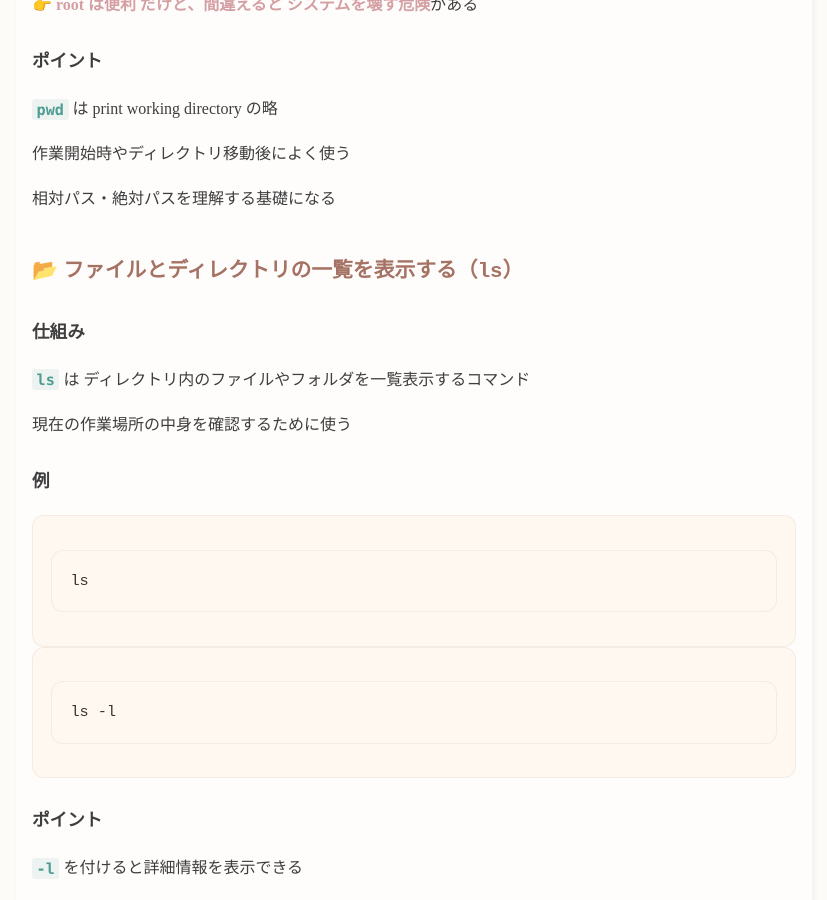
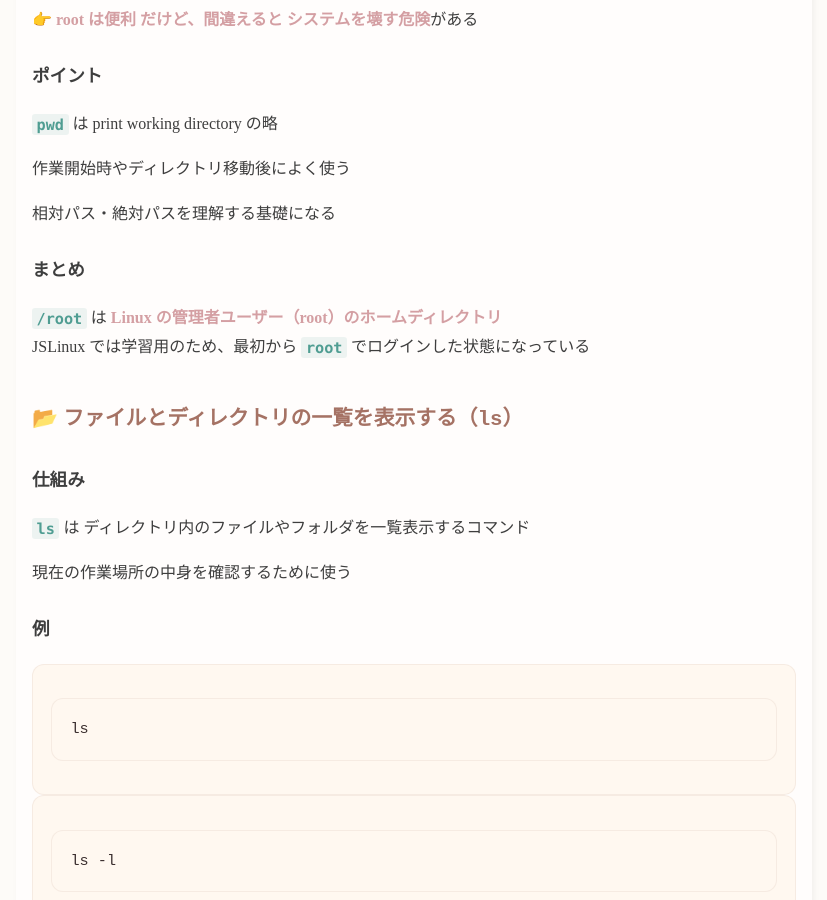
Before and after one commit to flowpon/notes-site, a Jekyll site: the page built from _notes/linux-operation-memo.md, in a window 1280 px wide and 900 px high, scrolled down 2688 px. Shown: the whole window, without its empty margins (226-1053 px from the left). Built offline with Jekyll 4.4.1, drawn with Linux system fonts in a browser that asks for light colours.

Commit message:
一部編集

```diff
--- a/_notes/linux-operation-memo.md
+++ b/_notes/linux-operation-memo.md
@@ -50,7 +50,7 @@ pwd
 
 **/root は「root ユーザー専用のホームディレクトリ」**
 
-### 🧑‍💻 root ユーザーとは
+## 🧑‍💻 root ユーザーとは
 
 Linux における 管理者（スーパーユーザー）
 
@@ -95,6 +95,11 @@ sudo rm -rf /some/dir
 作業開始時やディレクトリ移動後によく使う
 
 相対パス・絶対パスを理解する基礎になる
+
+### まとめ
+
+`/root` は **Linux の管理者ユーザー（root）のホームディレクトリ**
+JSLinux では学習用のため、最初から `root` でログインした状態になっている
 
 ## 📂 ファイルとディレクトリの一覧を表示する（`ls`）
 
```
